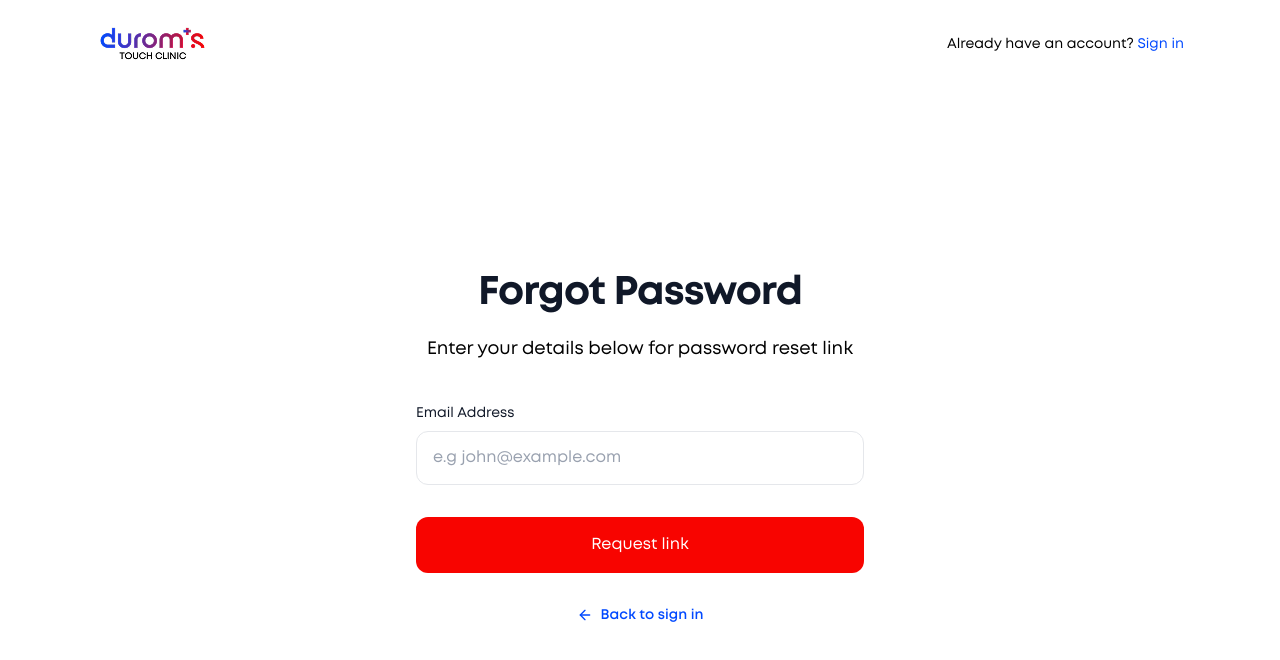
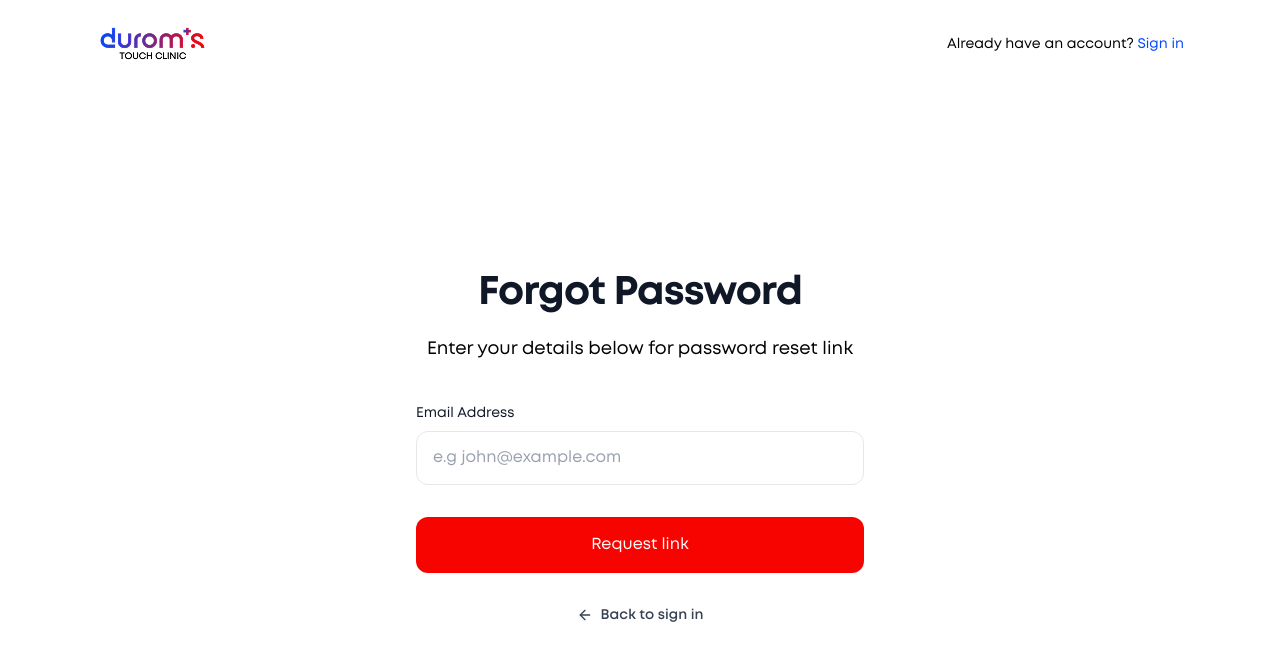
Before and after one commit to adeyemimichael/DTC-PROJECT, a Next.js app: page /user/forgot-password in a window 1280 px wide. Shown: the top 660 px of the page. Built offline with nearby package versions, Linux system fonts and the light colour scheme.

Commit message:
routing fixed

```diff
--- a/src/app/user/(auth)/forgot-password/page.tsx
+++ b/src/app/user/(auth)/forgot-password/page.tsx
@@ -1,9 +1,12 @@
+"use client"
 import React from "react";
 import Link from "next/link";
+import { useRouter } from 'next/navigation'
 import { ArrowLeft } from "lucide-react";
 import { Button } from "@/components/ui";
 
 export default function ForgotPasswordPage() {
+   const router = useRouter()
   return (
     <div className="max-w-md mx-auto">
       <div className="text-center mb-10">
@@ -43,13 +46,14 @@ export default function ForgotPasswordPage() {
         </div>
 
         <div className="flex justify-center pt-2">
-          <Link
-            href="/login"
-            className="flex items-center gap-2 text-sm font-semibold text-gray-700 hover:text-gray-900 transition-colors"
-          >
-            <ArrowLeft className="w-4 h-4" />
-            Back to sign in
-          </Link>
+
+                <button onClick={() => router.push('/user/login')}    className="flex items-center gap-2 text-sm font-semibold text-gray-700 hover:text-gray-900 transition-colors">
+                    <ArrowLeft className="w-4 h-4" />
+                      Back to sign in
+                </button>
+
+
+
         </div>
       </form>
     </div>
--- a/src/app/user/(auth)/login/page.tsx
+++ b/src/app/user/(auth)/login/page.tsx
@@ -1,8 +1,10 @@
+"use client"
 import React from "react";
 import Link from "next/link";
 import { Button } from "@/components/ui";
-
+import { useRouter } from "next/navigation";
 export default function LoginPage() {
+  const router = useRouter()
   return (
     <div className=" max-w-md mx-auto ">
       <div className="text-center mb-10">
@@ -44,12 +46,15 @@ export default function LoginPage() {
             required
           />
           <div className="flex justify-end pt-1">
-            <Link
-              href="user/forgot-password"
-              className="text-sm font-medium text-brand-blue hover:underline"
-            >
-              Forgot password?
-            </Link>
+
+
+                 <button onClick={() => router.push('/user/forgot-password')}    className="flex items-center gap-2 text-sm font-semibold text-gray-700 hover:text-gray-900 transition-colors">
+
+                       Forgot password?
+                </button>
+
+
+
           </div>
         </div>
 
```
